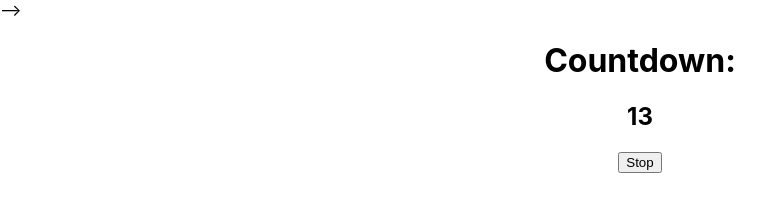
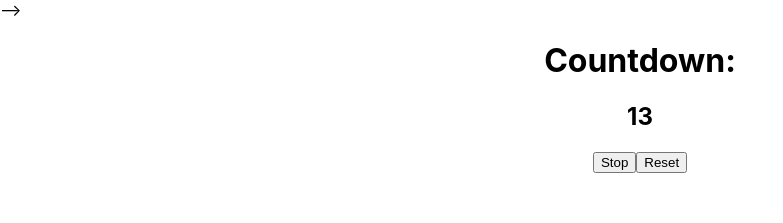
Before and after one commit to AnnKemp/pomodoro-project, a React (Create React App) app: page / in a window 1280 px wide. Shown: the top 223 px of the page, without its empty margins (0-783 px from the left). Built offline with nearby package versions, Linux system fonts and the light colour scheme.

Commit message:
working buttons, still have to do the pop-up

```diff
--- a/src/App.js
+++ b/src/App.js
@@ -47,7 +47,7 @@ class Timer extends React.Component {
     }
     reset() {
         this.setState({
-            minutes:20, timer:true
+            minutes:20, timer:false
         });
     }
     sum() {
@@ -81,7 +81,7 @@ class Timer extends React.Component {
                     <h1>Countdown:</h1>
                     <h2>{this.state.minutes}</h2>
 
-                        {Start}{Plus}{Min}{Reset}
+                        {Start}{Plus}{Min}
                     </div>
                 );
             } else {
@@ -90,9 +90,18 @@ class Timer extends React.Component {
             <h1>Countdown:</h1>
             <h2>{this.state.minutes}</h2>
 
-                        {Stop}
+                        {Stop}{Reset}
                     </div>
                 );}
+            if(this.state.minutes<=4){
+                return(
+                    <div>
+                        {window.open(' ','height=200,width=400,scrollbars=no')}
+
+
+                    </div>
+                );
+            }
     }
 }
 function App() {
```
